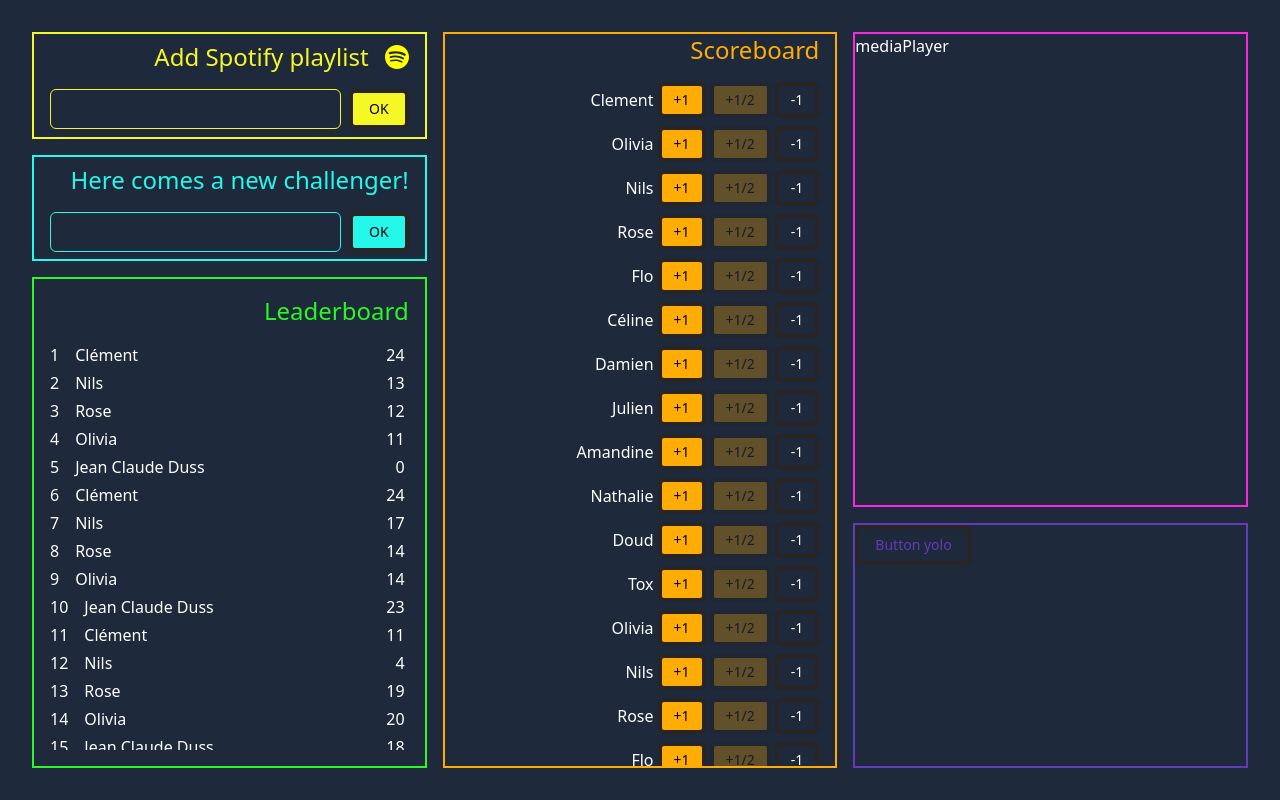
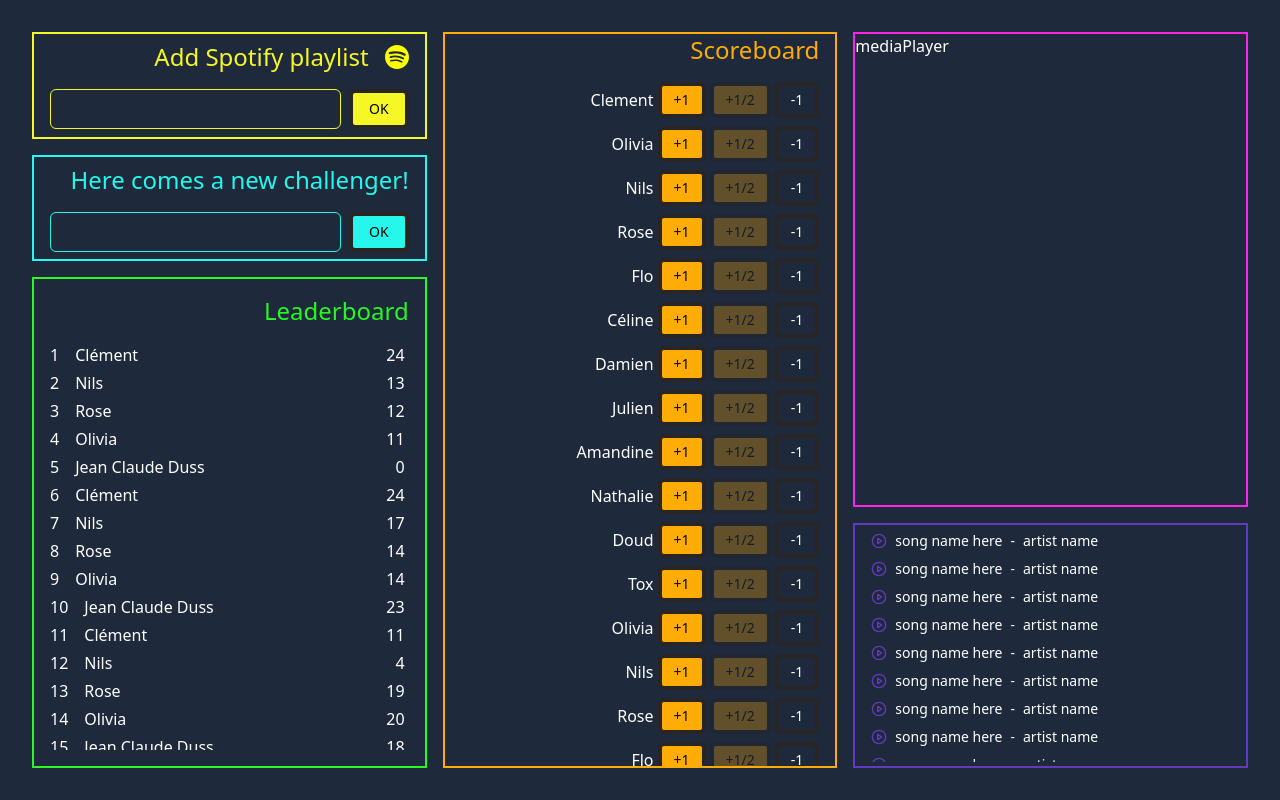
Before and after one commit to Clement-E/blindtest-next, a Next.js app: page /maitre in a window 1280 px wide. Built offline with nearby package versions, Linux system fonts and the light colour scheme.

Commit message:
adds playlist ui

```diff
--- a/src/app/ui/Playlist/Playlist.jsx
+++ b/src/app/ui/Playlist/Playlist.jsx
@@ -1,12 +1,93 @@
 import "./Playlist.css";
-import { Button } from '@/components/ui/button'
+import { CirclePlay } from 'lucide-react';
 
 function Playlist() {
 
+  const mockPlaylist = [
+    {
+      song: 'song name here',
+      artist: 'artist name'
+    },
+    {
+      song: 'song name here',
+      artist: 'artist name'
+    },
+    {
+      song: 'song name here',
+      artist: 'artist name'
+    },
+    {
+      song: 'song name here',
+      artist: 'artist name'
+    },
+    {
+      song: 'song name here',
+      artist: 'artist name'
+    },
+    {
+      song: 'song name here',
+      artist: 'artist name'
+    },
+    {
+      song: 'song name here',
+      artist: 'artist name'
+    },
+    {
+      song: 'song name here',
+      artist: 'artist name'
+    },
+    {
+      song: 'song name here',
+      artist: 'artist name'
+    },
+    {
+      song: 'song name here',
+      artist: 'artist name'
+    },
+    {
+      song: 'song name here',
+      artist: 'artist name'
+    },
+    {
+      song: 'song name here',
+      artist: 'artist name'
+    },
+    {
+      song: 'song name here',
+      artist: 'artist name'
+    },
+    {
+      song: 'song name here',
+      artist: 'artist name'
+    },
+    {
+      song: 'song name here',
+      artist: 'artist name'
+    },
+    {
+      song: 'song name here',
+      artist: 'artist name'
+    },
+    {
+      song: 'song name here',
+      artist: 'artist name'
+    }
+  ]
   return (
-    <>
-      <Button className="text-myplaylist-foreground" variant="outline">Button yolo</Button>
-    </>
+    <div className="px-4 flex flex-col gap-4 justify-center h-full py-1">
+      <div className="flex flex-col overflow-y-scroll text-sm gap-1">
+        {
+          mockPlaylist.map(song => (
+            <div key={song.song} className="flex gap-2 items-center">
+              <CirclePlay className="text-myplaylist w-4"/>
+              <span>{song.song}</span>
+              <span> - </span>
+              <span>{song.artist}</span>
+            </div>
+          ))
+        }
+      </div>
+    </div>
   );
 }
 
--- a/tsconfig.json
+++ b/tsconfig.json
@@ -30,6 +30,6 @@
     ".next/types/**/*.ts",
     "app/lib/placeholder-data.ts",
     "scripts/seed.js"
-  ],
+, "src/app/ui/AddPlayer/AddPlayer.jsx", "src/app/ui/AddPlayer/AddPlayer.jsx"  ],
   "exclude": ["node_modules"]
 }
```
